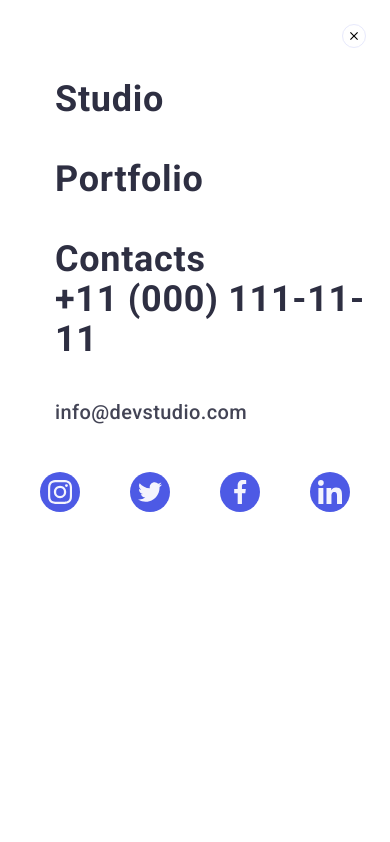
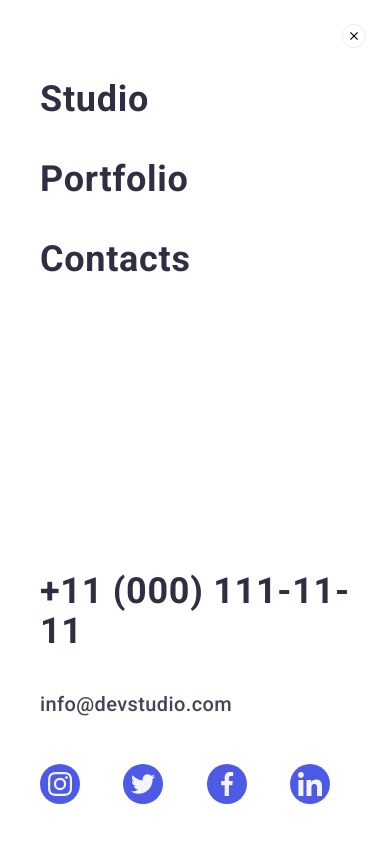
Before and after one commit to jakeyevgen/goit-markup-hw-07, a plain HTML site: page index.html in a window 390 px wide. Both pictures are taken after a click on the button 359 px from the left and 30 px from the top of the page. Drawn offline with nearby package versions, Linux system fonts and the light colour scheme.

Commit message:
Update 14

```diff
--- a/css/styles.css
+++ b/css/styles.css
@@ -177,7 +177,8 @@ body {
         display: flex;
         flex-direction: column;
         position: fixed;
-        align-items: center;
+        padding-left: 40px;
+        /* align-items: center; */
         width: 100%;
         height: 100%;
         /* max-height: 796px; */
@@ -256,7 +257,7 @@ body {
     align-items: flex-start;
     gap: 40px;
     padding-top: 80px;
-    padding-left: 40px;
+    /* padding-left: 40px; */
     /* margin-bottom: 284px; */
 }
 
@@ -274,7 +275,7 @@ body {
     flex-direction: column;
     align-items: flex-start;
     padding: 0px;
-    padding-left: 40px;
+    /* padding-left: 40px; */
     gap: 40px;
     margin-bottom: 48px;
 }
@@ -318,8 +319,9 @@ body {
 
 .mobile-social-list {
     display: flex;
-    justify-content: space-around;
+    justify-content: space-between;
     padding-bottom: 40px;
+    padding-right: 60px;
 }
 
 
--- a/index.html
+++ b/index.html
@@ -60,7 +60,6 @@
 			</div>
 			<!-- Menu window mobile -->
 			<div class="mobile-menu js-menu-container" id="mobile-menu">
-				<div class="container">
 				<button class="mobile-menu-close-btn js-close-menu">
 					<svg class="mobile-menu-close-icon" width="8" height="8">
 						<use href="./images/sprite/icons.svg#icon-close"></use>
@@ -122,7 +121,6 @@
 							</a>
 						</li>
 					</ul>
-					</div>
 				</div>
 			</div>
 			<!-- /Menu window mobile -->
```
Lines whose indentation alone changed are shown as unchanged.
